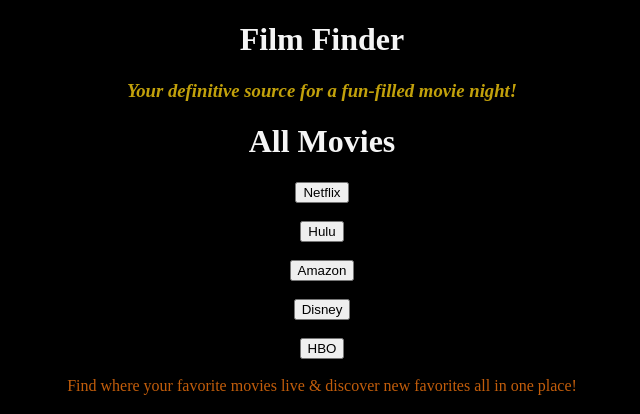
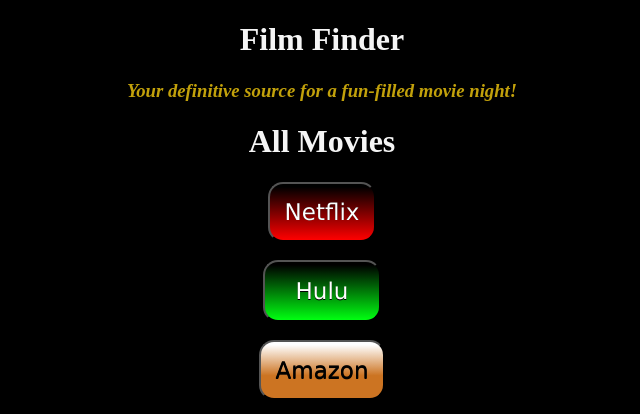
Before and after one commit to ArielleNugent/film-finder, a Flask app: page /hbo in a window 1280 px wide. Shown: the top 414 px of the page, without its empty margins (318-958 px from the left). Run offline with Flask 2, Linux system fonts and the light colour scheme; data that the repository does not hold is empty.

Commit message:
Stylized 5 buttons and debugged.

```diff
--- a/templates/all_movies.html
+++ b/templates/all_movies.html
@@ -1,28 +1,142 @@
-{% extends 'base.html' %} -->
+{% extends 'base.html' %}
 {% block title %}All Movies{% endblock %}
 
 {% block body %}
   <h1>All Movies</h1>
 
+  <style>
+    .NetflixButton {
+	    background:linear-gradient(to bottom, #000000 5%, #ff0000 100%);
+	    background-color:#ff0000;
+	    border-radius:15px;
+	    display:inline-block;
+	    cursor:pointer;
+	    color:#ffffff;
+	    font-family:Verdana;
+	    font-size:23px;
+	    padding:15px 15px;
+	    text-decoration:none;
+	    text-shadow:0px 0px 0px #000000;
+}
+    .NetflixButton:hover {
+	    background:linear-gradient(to bottom, #ff0000 5%, #000000 100%);
+	    background-color:#000000;
+}
+    .NetflixButton:active {
+	    position:relative;
+	    top:1px;
+}
+
+    .HuluButton {
+	    background:linear-gradient(to bottom, #000000 5%, #00ff11 100%);
+	    background-color:#00ff11;
+	    border-radius:15px;
+	    display:inline-block;
+	    cursor:pointer;
+	    color:#ffffff;
+	    font-family:Verdana;
+	    font-size:23px;
+	    padding:16px 31px;
+	    text-decoration:none;
+	    text-shadow:0px 1px 0px #000000;
+}
+    .HuluButton:hover {
+	    background:linear-gradient(to bottom, #59ff00 5%, #000000 100%);
+	    background-color:#2f7a07;
+}
+    .HuluButton:active {
+	    position:relative;
+	    top:1px;
+}
+
+    .AmazonButton {
+	    background:linear-gradient(to bottom, #ffffff 5%, #cc7422 60%);
+	    background-color:#d69c44;
+	    border-radius:15px;
+	    display:inline-block;
+	    cursor:pointer;
+	    color:#000000;
+	    font-family:Verdana;
+	    font-size:23px;
+	    padding:15px 15px;
+	    text-decoration:none;
+	    text-shadow:0px 1px 0px #000000;
+}
+    .AmazonButton:hover {
+	    background:linear-gradient(to bottom, #e79a09 5%, #ffffff 100%);
+	    background-color:#d4801f;
+}
+    .AmazonButton:active {
+	    position:relative;
+	    top:1px;
+}
+
+    .DisneyButton {
+	    background:linear-gradient(to bottom, #ffffff 5%, #001aff 60%);
+	    background-color:#ffffff;
+	    border-radius:15px;
+	    display:inline-block;
+	    cursor:pointer;
+	    color:#ffffff;
+	    font-family:Verdana;
+	    font-size:23px;
+	    padding:15px 15px;
+	    text-decoration:none;
+	    text-shadow:0px 1px 0px #000000;
+}
+    .DisneyButton:hover {
+	    background:linear-gradient(to bottom, #0400ff 5%, #ffffff 100%);
+	    background-color:#000000;
+}
+    .DisneyButton:active {
+	    position:relative;
+	    top:1px;
+}
+
+    .HBOButton {
+	    background:linear-gradient(to bottom, #ffffff 5%, #a60eec 60%);
+	    background-color:#000000;
+	    border-radius:15px;
+	    display:inline-block;
+	    cursor:pointer;
+	    color:#000000;
+	    font-family:Verdana;
+	    font-size:23px;
+	    padding:15px 15px;
+	    text-decoration:none;
+	    text-shadow:0px 1px 0px #000000;
+}
+    .HBOButton:hover {
+	    background:linear-gradient(to bottom, #b803ff 5%, #ffffff 100%);
+	    background-color:#000000;
+}
+    .HBOButton:active {
+	    position:relative;
+	    top:1px;
+}
+  </style>
+
   <div>
     <form action="/netflix">
-      <button type="submit">Netflix</button>
+      <button type="submit" class="NetflixButton">Netflix</button>
     </form>
     <br>
+
     <form action="/hulu">
-      <button type="submit">Hulu</button>
+      <button type="submit" class="HuluButton">Hulu</button>
     </form>
     <br>
+
     <form action="/amazon">
-      <button type="submit">Amazon</button>
+      <button type="submit" class="AmazonButton">Amazon</button>
     </form>
     <br>
     <form action="/disney">
-      <button type="submit">Disney</button>
+      <button type="submit" class="DisneyButton">Disney</button>
     </form>
     <br>
     <form action="/hbo">
-      <button type="submit">HBO</button>
+      <button type="submit" class="HBOButton">HBO</button>
     </form>
   </div>
     <br>
--- a/templates/base.html
+++ b/templates/base.html
@@ -22,8 +22,8 @@
     img.center {display: block;
                 margin-left: auto;
                 margin-right: auto;
-                height: 25%;
-                width: 25%;
+                height: 50%;
+                width: 50%;
     }
 
   </style>
--- a/templates/login.html
+++ b/templates/login.html
@@ -1,5 +1,3 @@
-<!--Login Page-->
-
 <!doctype html>
 <html>
   <head>
```
Also changed, not shown: templates/all_users.html (+8 -5 lines), templates/homepage.html (+12 -3 lines), templates/movie_details.html (+37 -3 lines), templates/signup.html (+8 -0 lines).
